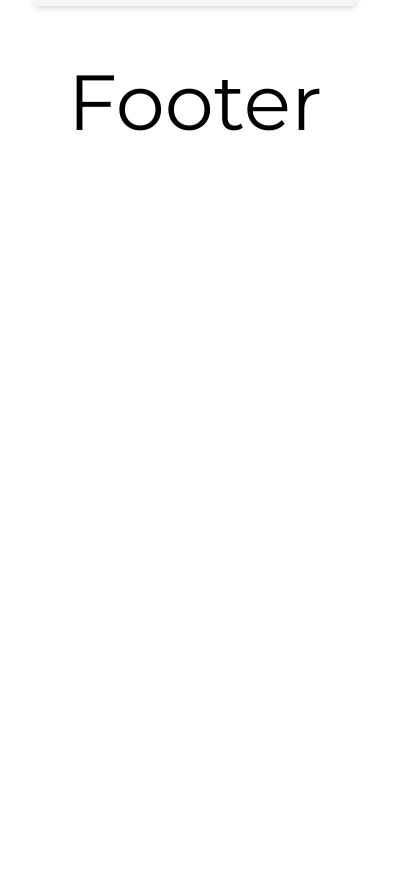
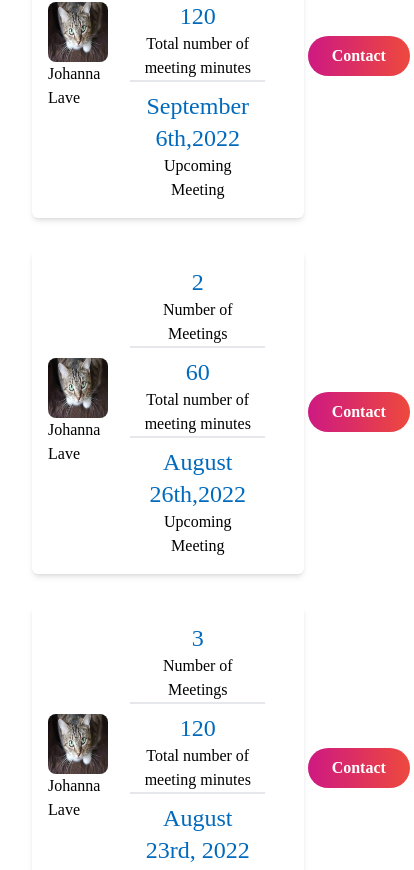
Before and after one commit to JasonXB/EF_Clone, a Next.js app: page /mentor-dashboard in a window 390 px wide. Shown: the part 1426-2296 px from the top of the page, 414 px wide, since content can reach past the window. Before the commit the page ends 1576 px from the top, so only its background shows below. Built offline with nearby package versions, Linux system fonts and the light colour scheme; what tw-elements would draw is missing.

Commit message:
upcoming meeting cards made

```diff
--- a/pages/mentor-dashboard.tsx
+++ b/pages/mentor-dashboard.tsx
@@ -2,10 +2,12 @@ import type { NextPage } from 'next';
 
 import Layout from '../src/components/Layout';
 import MentorshipRequestCard from '../src/components/mentorDashboard/mentorship-request-card';
-const placeholderData = [
+import UpcomingMeetingCard from '../src/components/mentorDashboard/upcoming-meetings-card';
+const placeholderDataForRequest = [
   {
     name: 'Johanna Lave',
     position: 'product manager',
+    avatar: 'image src dynamic',
     age: '31',
     email: 'fakeemail@email.com',
     status: 'pending',
@@ -16,6 +18,7 @@ const placeholderData = [
   {
     name: 'Johanna Lave',
     position: 'product manager',
+    avatar: 'image src dynamic',
     age: '31',
     email: 'fakeemail@email.com',
     status: 'pending',
@@ -26,6 +29,7 @@ const placeholderData = [
   {
     name: 'Johanna Lave',
     position: 'product manager',
+    avatar: 'image src dynamic',
     age: '31',
     email: 'fakeemail@email.com',
     status: 'pending',
@@ -34,14 +38,48 @@ const placeholderData = [
       'Lorem ipsum dolor sit amet, consetetur sadipscing elitr, sed diam nonumy eirmod tempor invidunt ut lafibore sed diam nonumy eirmod tempor',
   },
 ];
+const placeholderDataForMeetings = [
+  {
+    name: 'Johanna Lave',
+    avatar: 'image src dynamic',
+    nextMeeting: 'September 6th,2022',
+    numberOfMeetings: {
+      individual: 3,
+      totalMins: 120,
+    },
+  },
+  {
+    name: 'Johanna Lave',
+    avatar: 'image src dynamic',
+    nextMeeting: 'August 26th,2022',
+    numberOfMeetings: {
+      individual: 2,
+      totalMins: 60,
+    },
+  },
+  {
+    name: 'Johanna Lave',
+    avatar: 'image src dynamic',
+    nextMeeting: 'August 23rd, 2022',
+    numberOfMeetings: {
+      individual: 3,
+      totalMins: 120,
+    },
+  },
+];
 
 const MentorDashboard: NextPage = ({}) => {
   return (
     <Layout headTitle="Mentor Dashboard">
       <div className="flex flex-col sm:flex-row sm:max-w-[80%] sm:mx-auto sm:space-x-4 md:space-x-10">
         {/* logic needs to be added to carousel more then 3 */}
-        {placeholderData.map((each, i) => (
+        {placeholderDataForRequest.map((each, i) => (
           <MentorshipRequestCard key={i} props={each} />
+        ))}
+      </div>
+      <div>
+        {placeholderDataForMeetings.map((each, i) => (
+          <UpcomingMeetingCard key={i} props={each} />
         ))}
       </div>
     </Layout>
--- a/src/components/mentorDashboard/mentorship-request-card.tsx
+++ b/src/components/mentorDashboard/mentorship-request-card.tsx
@@ -3,7 +3,7 @@ import placeholder from '../assets/cat.jpeg';
 import Button from '../buttons/reusable-buttons';
 
 const MentorshipRequestCard = (props: any) => {
-  const { name, position, age, email, status, date, goalOfMeeting } =
+  const { name, position, avatar, age, email, status, date, goalOfMeeting } =
     props.props;
   return (
     <div className="flex flex-col w-full p-4 my-4 overflow-hidden rounded-lg shadow-md sm:mx-2 ss:flex-row sm:w-1/3 bg-light sm:flex-col">
@@ -11,18 +11,18 @@ const MentorshipRequestCard = (props: any) => {
         <div className="w-20 ">
           <Image
             className="rounded-full"
-            src={placeholder}
+            src={placeholder} //avatar for future dynamic props
             alt={`${name} avatar`}
             layout="intrinsic"
             placeholder="blur"
           />
         </div>
         <span>{name}</span>
-        <br />
+
         <span>
           {position} |{age}{' '}
         </span>
-        <br />
+
         <a>{email}</a>
       </div>
       <div className="w-full sm:basis-2/3">
--- /dev/null
+++ b/src/components/mentorDashboard/upcoming-meetings-card.tsx
@@ -0,0 +1,48 @@
+import Image from 'next/image';
+import placeholderImg from '../assets/cat.jpeg';
+import Avatar from '../avatar/avatar';
+import Button from '../buttons/reusable-buttons';
+
+const UpcomingMeetingCard = (props: any) => {
+  const { name, avatar, numberOfMeetings, nextMeeting } = props.props;
+  return (
+    <div className="flex flex-row items-center">
+      {/* styles fo card */}
+      <div className="flex flex-row items-center w-10/12 p-4 my-4 overflow-hidden rounded-md shadow-md sm:mx-2 ">
+        {/* avatar left column */}
+        <div className="flex flex-col items-center w-1/4">
+          <Avatar
+            imgLocation={placeholderImg} //swap with avatar once dynamically passed
+            personsName={name}
+            displaySize={'small'}
+          />
+          {name}
+        </div>
+        {/* stats right */}
+        <div className="flex flex-col items-center w-3/4 space-y-2 text-center sm:flex-row justify-evenly sm:space-y-0">
+          <div className="flex flex-col items-center w-3/4 px-2 border-b-2 sm:border-r-2 sm:border-b-0 sm:w-2/12 ">
+            <span className="text-2xl text-primary-1">
+              {numberOfMeetings.individual}
+            </span>
+            <span>Number of Meetings</span>
+          </div>
+          <div className="flex flex-col items-center w-3/4 px-2 border-b-2 sm:border-r-2 sm:border-b-0 sm:w-1/4">
+            <span className="text-2xl text-primary-1">
+              {numberOfMeetings.totalMins}
+            </span>
+            <span>Total number of meeting minutes</span>
+          </div>
+          <div className="flex flex-col items-center w-3/4 px-2 sm:w-2/4">
+            <span className="text-2xl text-primary-1">{nextMeeting}</span>
+            <span>Upcoming Meeting</span>
+          </div>
+        </div>
+      </div>
+      <div className="w-2/12">
+        <Button variant="primary">Contact</Button>
+      </div>
+    </div>
+  );
+};
+
+export default UpcomingMeetingCard;
```
